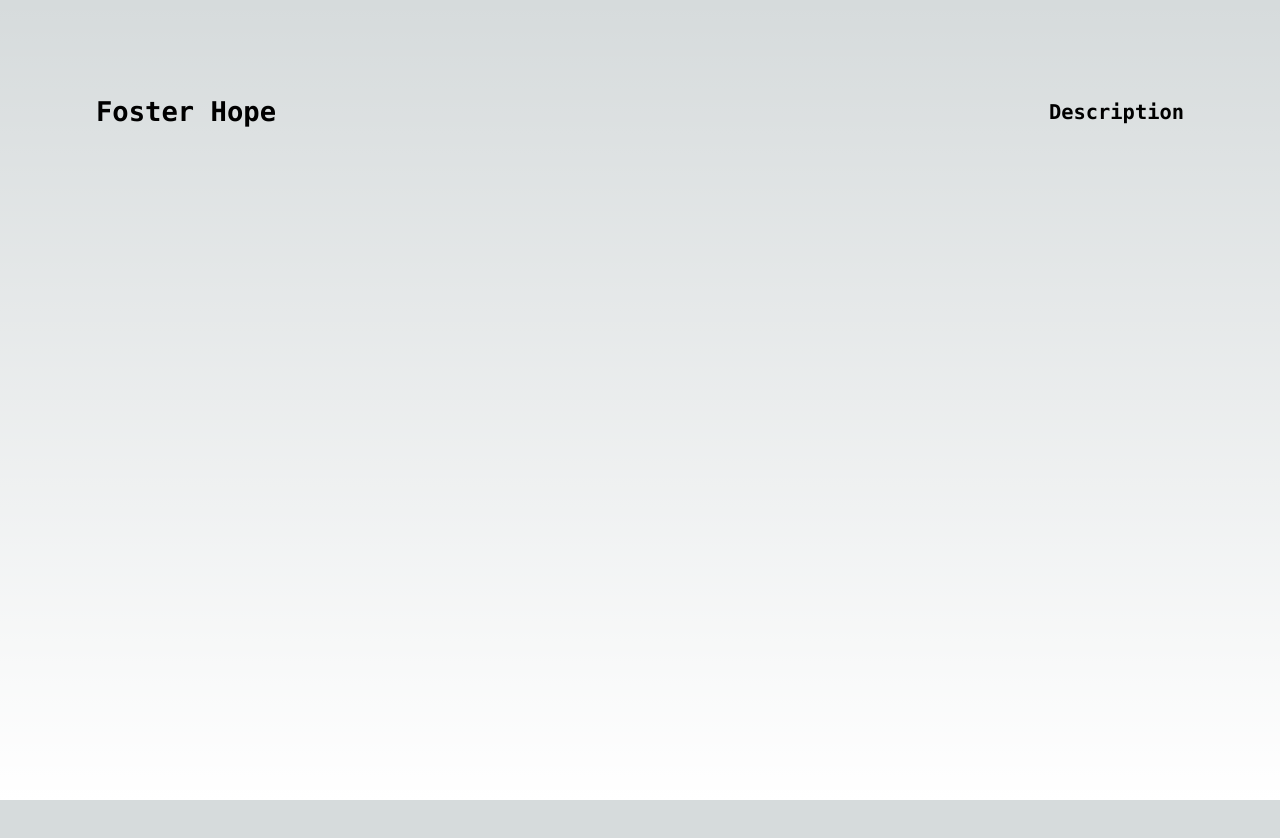
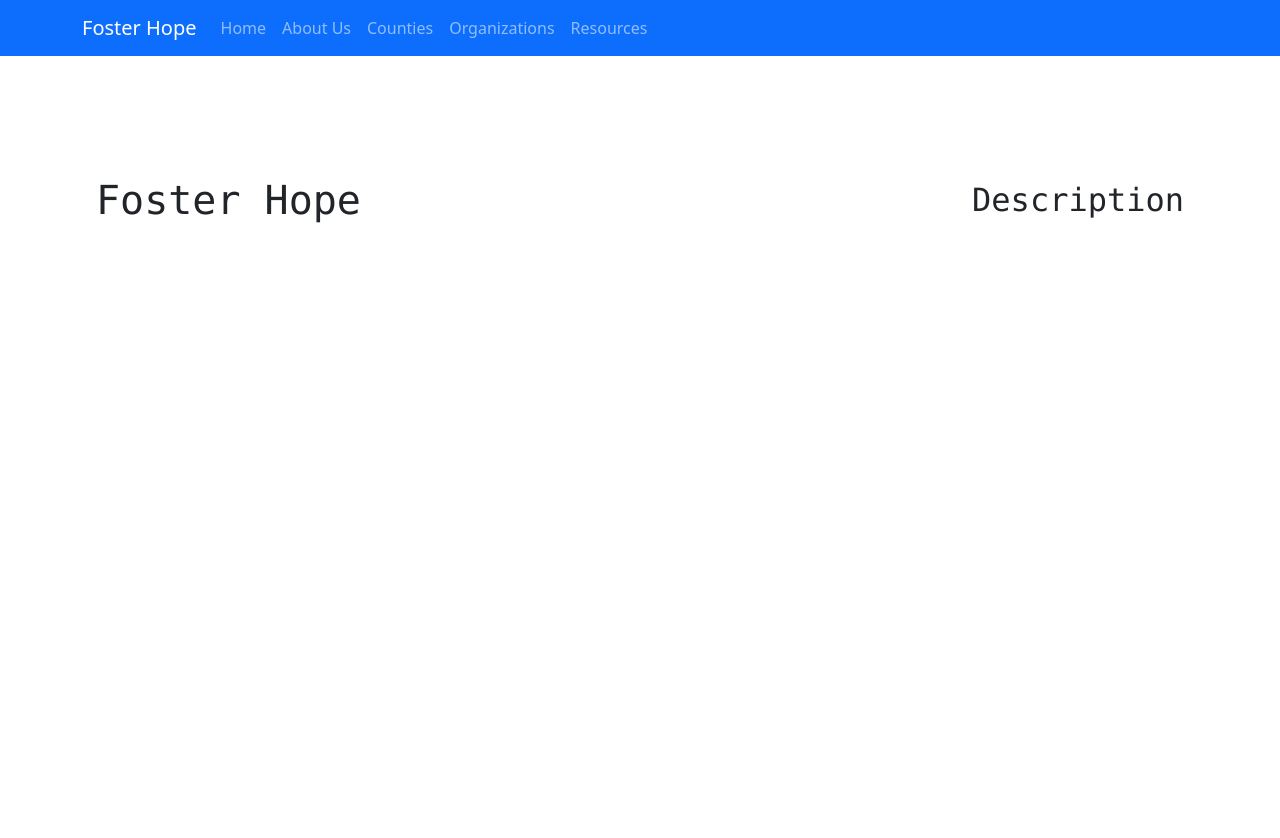
Before and after one commit to MaadhavK/foster-hope-2024, a Next.js app in the folder front-end/: page / in a window 1280 px wide. Shown: the top 838 px of the page. Before the commit the page ends 800 px from the top, so only its background shows below. Built offline with nearby package versions, Linux system fonts and the light colour scheme.

Commit message:
Added react-bootstrap and a basic navigation bar. Closes #37 and #35

```diff
--- /dev/null
+++ b/front-end/src/app/components/NavBar.js
@@ -0,0 +1,24 @@
+"use client"
+import Container from 'react-bootstrap/Container';
+import Nav from 'react-bootstrap/Nav';
+import Navbar from 'react-bootstrap/Navbar';
+
+export default function NavBar(){
+    return (
+        <>
+            <Navbar bg="primary" data-bs-theme="dark">
+            <Container>
+            <Navbar.Brand href="/">Foster Hope</Navbar.Brand>
+            <Nav className="me-auto">
+                <Nav.Link href="/">Home</Nav.Link>
+                <Nav.Link href="/about">About Us</Nav.Link>
+                <Nav.Link href="/counties">Counties</Nav.Link>
+                <Nav.Link href="/organizations">Organizations</Nav.Link>
+                <Nav.Link href="/resources">Resources</Nav.Link>
+            </Nav>
+            </Container>
+        </Navbar>
+        <br />
+        </>
+    )
+}
--- a/front-end/src/app/layout.js
+++ b/front-end/src/app/layout.js
@@ -1,5 +1,7 @@
 import { Inter } from "next/font/google";
 import "./globals.css";
+import NavBar from "./components/NavBar";
+import 'bootstrap/dist/css/bootstrap.min.css';
 
 const inter = Inter({ subsets: ["latin"] });
 
@@ -10,8 +12,9 @@ export const metadata = {
 
 export default function RootLayout({ children }) {
   return (
-    <html lang="en">
-      <body className={inter.className}>{children}</body>
-    </html>
+    <>
+    <NavBar/>
+    <main className= {inter.className}>{children}</main>
+    </>
   );
 }
```
Also changed, not shown: front-end/package.json (+5 -3 lines), front-end/src/app/page.js (+10 -5 lines), 1 other file (tests, documents, lock files or other folders).
